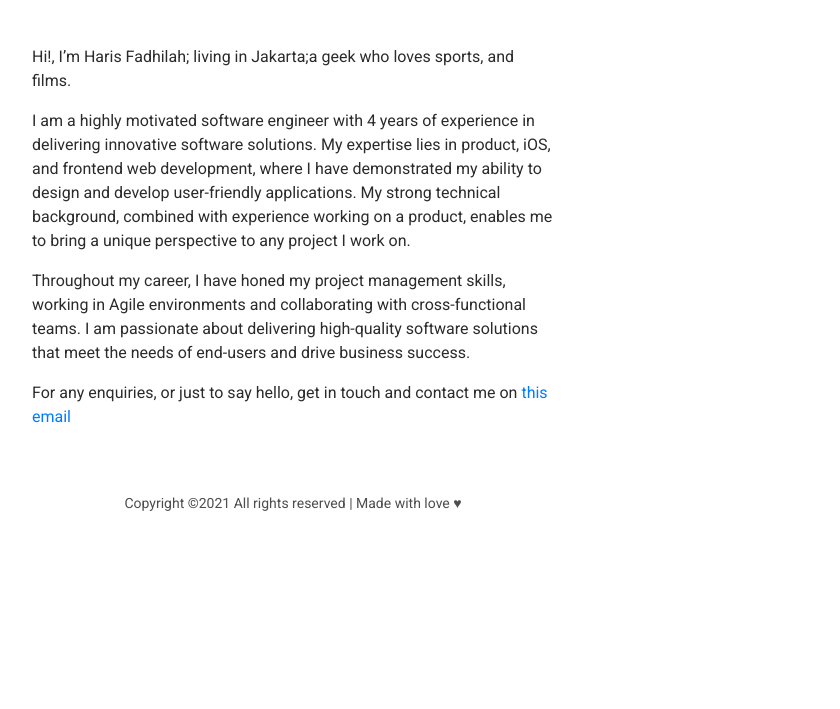
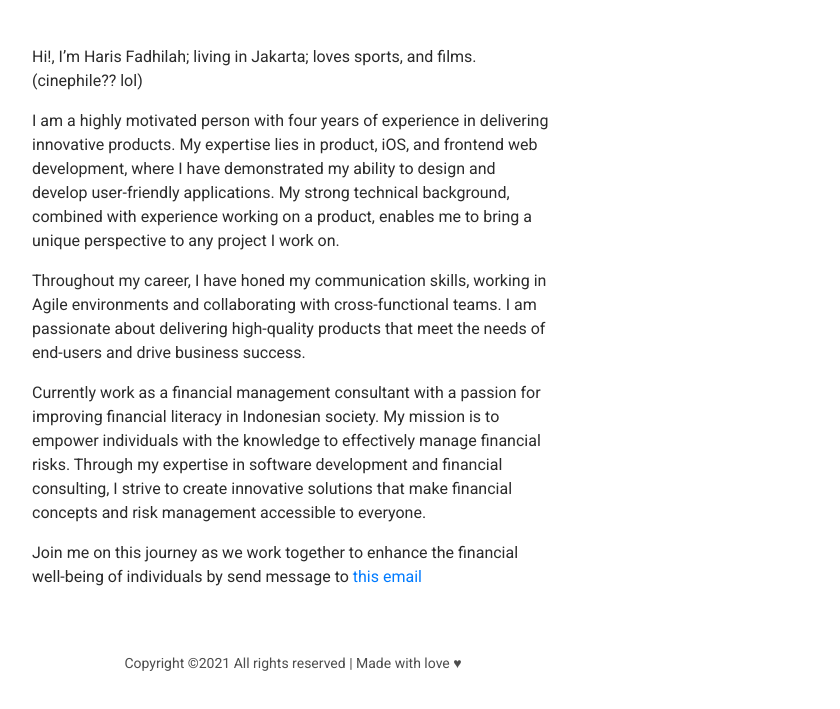
Before and after one commit to harisblablabla/gatsby-porto, a Gatsby site: page /about in a window 1280 px wide. Shown: the part 161-870 px from the top of the page, without its empty margins (347-1187 px from the left). Before the commit the page ends 800 px from the top, so only its background shows below. Built offline with nearby package versions, Linux system fonts and the light colour scheme; Gatsby itself is replaced by a stand-in of ours.

Commit message:
feat: edit about me

```diff
--- a/gatsby-config.js
+++ b/gatsby-config.js
@@ -11,10 +11,11 @@ module.exports = {
     title: `Hi! Haris is Here`,
     typing: [`iOS Engineer`,`Product Enthusiast`,`Frontend Engineer`,`Web Developer`, `Web Designer`],
     link: [`https://medium.com/@haris.fadhilah21`,`https://github.com/harisblablabla`,`https://linkedin.com/in/harris-fadhilah/`],
-    about: [`Hi!, I’m Haris Fadhilah; living in Jakarta;a geek who loves sports, and films.`,
-    `I am a highly motivated software engineer with 4 years of experience in delivering innovative software solutions. My expertise lies in product, iOS, and frontend web development, where I have demonstrated my ability to design and develop user-friendly applications. My strong technical background, combined with experience working on a product, enables me to bring a unique perspective to any project I work on.`,
-    `Throughout my career, I have honed my project management skills, working in Agile environments and collaborating with cross-functional teams. I am passionate about delivering high-quality software solutions that meet the needs of end-users and drive business success.`,
-    `For any enquiries, or just to say hello, get in touch and contact me on`
+    about: [`Hi!, I’m Haris Fadhilah; living in Jakarta; loves sports, and films. (cinephile?? lol)`,
+    `I am a highly motivated person with four years of experience in delivering innovative products. My expertise lies in product, iOS, and frontend web development, where I have demonstrated my ability to design and develop user-friendly applications. My strong technical background, combined with experience working on a product, enables me to bring a unique perspective to any project I work on.`,
+    `Throughout my career, I have honed my communication skills, working in Agile environments and collaborating with cross-functional teams. I am passionate about delivering high-quality products that meet the needs of end-users and drive business success.`,
+    `Currently work as a financial management consultant with a passion for improving financial literacy in Indonesian society. My mission is to empower individuals with the knowledge to effectively manage financial risks. Through my expertise in software development and financial consulting, I strive to create innovative solutions that make financial concepts and risk management accessible to everyone.`,
+    `Join me on this journey as we work together to enhance the financial well-being of individuals by send message to`,
   ]
   },
   plugins: [
--- a/src/pages/about.js
+++ b/src/pages/about.js
@@ -20,7 +20,7 @@ export default function About() {
                 <Suspense fallback={renderLoader()}>
                 <Helmet htmlAttributes={{lang: 'en'}}>
                       <meta charSet="utf-8"/>
-                      <meta name="description" content="haris fadhilah is a software engineer with two years profesional career, specialties in frontend development with react or angular, and in ui design. backend had an experience with java springboot"/>
+                      <meta name="description" content="haris fadhilah is a software engineer with four years profesional career, specialties in frontend development with react or angular, and in ui design. backend had an experience with java springboot"/>
                       <meta name="keywords" content="haris fadhilah is a software engineer frontend engineer ui designer web developer" />
                       <meta name="robots" content="index, follow" />
                       <title>About Me</title>
@@ -35,7 +35,8 @@ export default function About() {
                             <p  className={`mt-5`}>{about[0]}</p>
                             <p  className={`mt-3`}>{about[1]}</p>
                             <p  className={`mt-3`}>{about[2]}</p>
-                            <p  className={`mt-3`}>{about[3]} <a href = "mailto: hallo@harisfadhilah.com">this email</a> </p>
+                            <p  className={`mt-3`}>{about[3]}</p>
+                            <p  className={`mt-3`}>{about[4]} <a href = "mailto: haris.fadhilah21@gmail.com">this email</a> </p>
                         </Col>
                     </Row>
                 </Container>
```
